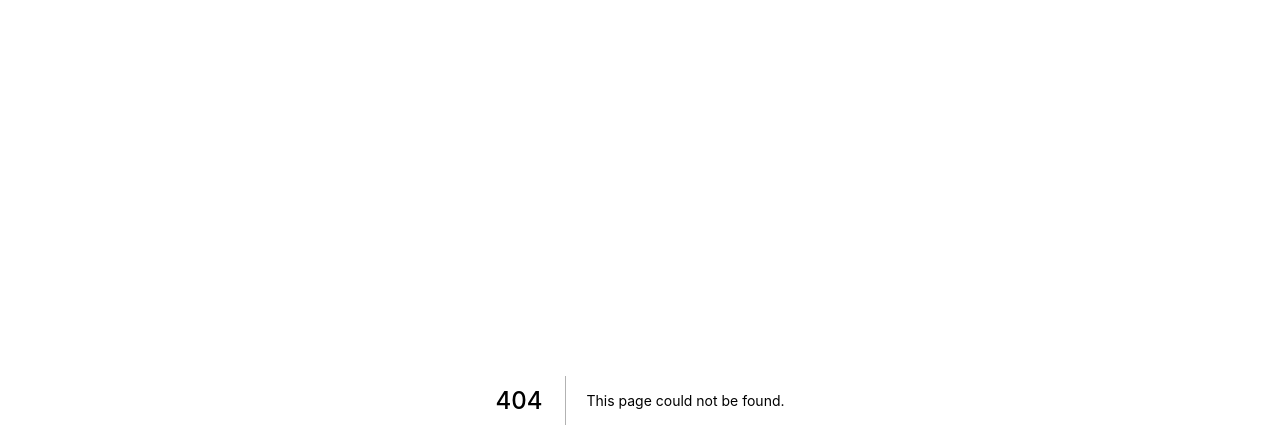
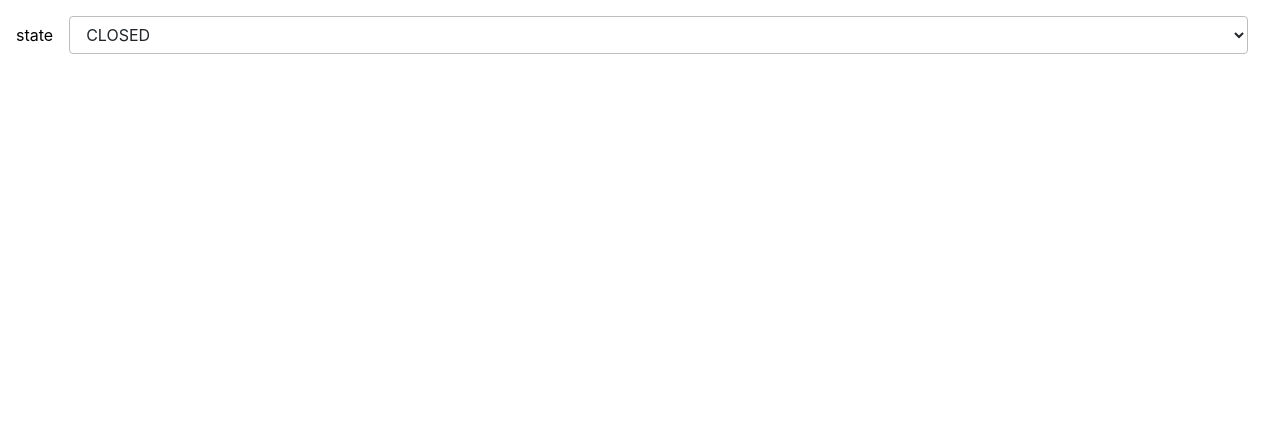
Before and after one commit to sarlackdevelopment/media-markt, a Next.js app: page /issueList/components/Filters in a window 1280 px wide. Before the commit this address had no page. Shown: the top 448 px of the page. Built offline with nearby package versions, Linux system fonts and the light colour scheme.

Commit message:
Filters is done

```diff
--- a/pages/apollo-client.ts
+++ b/pages/apollo-client.ts
@@ -4,7 +4,7 @@ import { createCache } from '../lib/cache';
 const client = new ApolloClient({
     uri: 'https://api.github.com/graphql',
     headers: {
-        Authorization: 'Bearer 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'
+        Authorization: 'Bearer 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'
         //#Спросить - стоит ли держать в открытом доступе
     },
     cache: createCache()
--- /dev/null
+++ b/pages/issueList/components/Filters.tsx
@@ -0,0 +1,136 @@
+import React, { useEffect } from 'react';
+import styled from 'styled-components';
+import { useLazyQuery, useReactiveVar } from '@apollo/client';
+import { ORDER_BY, OWNER, REPOSITORY_NAME } from '../../../constants';
+import { dataVar, paginationVar } from '../../../lib/cache';
+import { GET_FIRST_ISSUES_FROM_REPOSITORY } from '../../../lib/queries/GET_FIRST_ISSUES_FROM_REPOSITORY';
+
+const StyledFilters = styled.div`
+  margin: 1em;
+  .d-flex {
+    display: flex;
+    align-items: center;
+  }
+  .d-flex-column {
+    display: flex;
+    flex-direction: column;
+  }
+  .m-1 {
+    margin-right: 1em
+  }
+  .select-style {
+    display: block;
+    width: 100%;
+    height: calc(2.25rem + 2px);
+    padding: 0.375rem 0.75rem;
+    font-family: inherit;
+    font-size: 1rem;
+    font-weight: 400;
+    line-height: 1.5;
+    color: #212529;
+    background-color: #fff;
+    background-clip: padding-box;
+    border: 1px solid #bdbdbd;
+    border-radius: 0.25rem;
+    transition: border-color 0.15s ease-in-out, box-shadow 0.15s ease-in-out;
+  }
+`;
+
+const Filters = () => {
+    const pagination = useReactiveVar(paginationVar);
+    const [fetchIssuesQuery] = useLazyQuery(GET_FIRST_ISSUES_FROM_REPOSITORY);
+    const handlerFilter = async (currentState) => {
+        //#Спросить - нормальна ли такая реализация
+        const response = await fetchIssuesQuery({
+            variables: {
+                owner: OWNER,
+                name: REPOSITORY_NAME,
+                first: pagination.size,
+                states: currentState,
+                orderBy: ORDER_BY
+            }
+        });
+        const {
+            edges,
+            pageInfo: {
+                startCursor,
+                endCursor,
+                hasNextPage,
+                hasPreviousPage
+            }
+        } = response.data.repository.issues;
+        paginationVar({
+            ...pagination,
+            startCursor,
+            endCursor,
+            hasNextPage,
+            hasPreviousPage
+        });
+        dataVar(edges.map(({ node }) => ({ ...node })));
+    };
+    return <StyledFilters>
+        <div className='d-flex'>
+            <span className='m-1'>state</span>
+            <select
+                defaultValue='CLOSED'
+                onChange={(e) => handlerFilter(e.target.value)}
+                className='m-1 select-style'>
+                <option key={'OPEN'} value={'OPEN'}>
+                    OPEN
+                </option>
+                <option key={'CLOSED'} value={'CLOSED'}>
+                    CLOSED
+                </option>
+            </select>
+        </div>
+        {/*<input className='m-1 input-style' defaultValue='state' />*/}
+
+        {/*<div style={{ display: 'grid', gridTemplateColumns: '1fr 1fr 1fr', gridTemplateRows: '1fr 1fr 1fr' }}>*/}
+        {/*    <span style={{ alignSelf: 'center' }}>Server side filters</span>*/}
+        {/*    <input className='m-1 input-style' defaultValue='state' />*/}
+        {/*    <div />*/}
+
+        {/*    /!*<div className='d-flex'>*!/*/}
+        {/*    /!*    <span>Server side filters</span>*!/*/}
+        {/*    /!*    <div className='d-flex'>*!/*/}
+        {/*    /!*        <span className='m-1'>state</span>*!/*/}
+        {/*    /!*        <input className='m-1 input-style' defaultValue='state' />*!/*/}
+        {/*    /!*    </div>*!/*/}
+        {/*    /!*</div>*!/*/}
+        {/*    /!*<div className='d-flex'>*!/*/}
+        {/*    /!*    <span>Client side filters</span>*!/*/}
+        {/*    /!*    <div className='d-flex'>*!/*/}
+        {/*    /!*        <span className='m-1'>title</span>*!/*/}
+        {/*    /!*        <input className='m-1 input-style' defaultValue='title' />*!/*/}
+        {/*    /!*    </div>*!/*/}
+        {/*    /!*    <div className='d-flex'>*!/*/}
+        {/*    /!*        <span className='m-1'>url</span>*!/*/}
+        {/*    /!*        <input className='m-1 input-style' defaultValue='url' />*!/*/}
+        {/*    /!*    </div>*!/*/}
+        {/*    /!*</div>*!/*/}
+        {/*</div>*/}
+
+        {/*<div className='d-flex-column'>*/}
+        {/*    <div className='d-flex'>*/}
+        {/*        <span>Server side filters</span>*/}
+        {/*        <div className='d-flex'>*/}
+        {/*            <span className='m-1'>state</span>*/}
+        {/*            <input className='m-1 input-style' defaultValue='state' />*/}
+        {/*        </div>*/}
+        {/*    </div>*/}
+        {/*    <div className='d-flex'>*/}
+        {/*        <span>Client side filters</span>*/}
+        {/*        <div className='d-flex'>*/}
+        {/*            <span className='m-1'>title</span>*/}
+        {/*            <input className='m-1 input-style' defaultValue='title' />*/}
+        {/*        </div>*/}
+        {/*        <div className='d-flex'>*/}
+        {/*            <span className='m-1'>url</span>*/}
+        {/*            <input className='m-1 input-style' defaultValue='url' />*/}
+        {/*        </div>*/}
+        {/*    </div>*/}
+        {/*</div>*/}
+    </StyledFilters>;
+};
+
+export default Filters;
--- a/pages/issueList/components/Table.tsx
+++ b/pages/issueList/components/Table.tsx
@@ -13,6 +13,7 @@ import { TIssue } from '../index';
 import { dataVar, paginationVar } from '../../../lib/cache';
 import { ORDER_BY, OWNER, REPOSITORY_NAME } from '../../../constants';
 import { GET_FIRST_ISSUES_FROM_REPOSITORY } from '../../../lib/queries/GET_FIRST_ISSUES_FROM_REPOSITORY';
+import Filters from './Filters';
 
 const StyledTable = styled.table`
   margin: 1em;
@@ -155,6 +156,7 @@ const Table = () => {
         })();
     }, [pagination.size]);
     return (<StyledTable>
+        <Filters />
         <table>
             {/*<thead>*/}
             {/*    {table.getHeaderGroups().map((headerGroup) => (*/}
```
